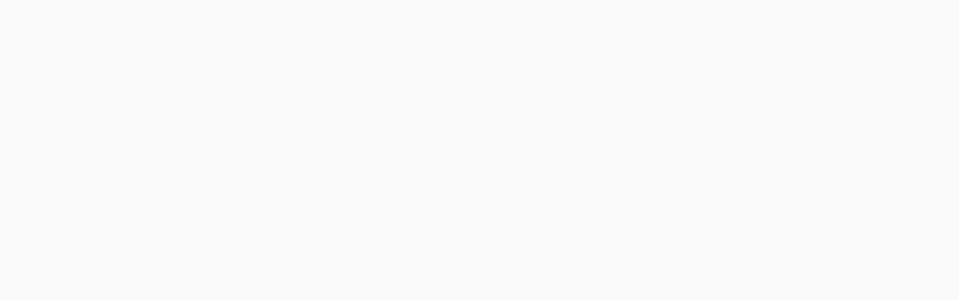
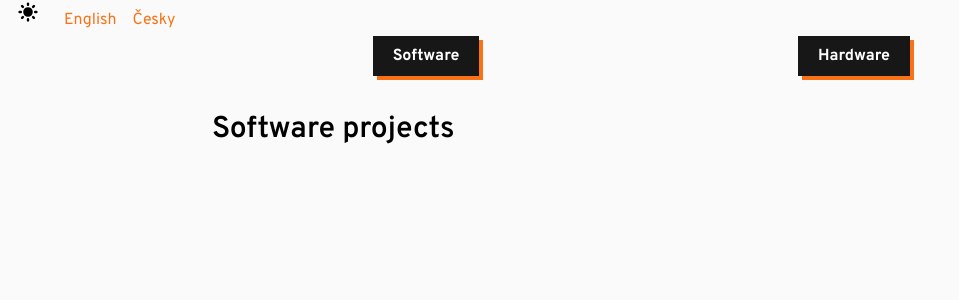
Before and after one commit to Mearsu/My-website, a Nuxt app: page /projects in a window 1280 px wide. Before the commit this address had no page. Shown: the top 300 px of the page, without its empty margins (0-959 px from the left). Built offline with nearby package versions, Linux system fonts and the light colour scheme.

Commit message:
add projects page

```diff
--- /dev/null
+++ b/pages/projects.vue
@@ -0,0 +1,28 @@
+<script>
+ export default {
+	 data: function(){
+		 return{
+			 cat: 'sw',
+		 }
+	 }
+ }
+</script>
+<template>
+	<div>
+		<ColorSwitch class="inline"/>
+		<LangSwitch />
+		<div class="section">
+			<div class="multiselector">
+				<div class="btn ">
+				<button  @click="cat = 'sw'">Software</button>
+				</div>
+				<div class="btn ">
+				<button @click="cat = 'hw'">Hardware</button>
+				</div>
+			</div>
+			<HwProjects v-if="cat == 'hw'"/>
+			<SwProjects v-else/>
+		</div>
+
+	</div>
+</template>
```
